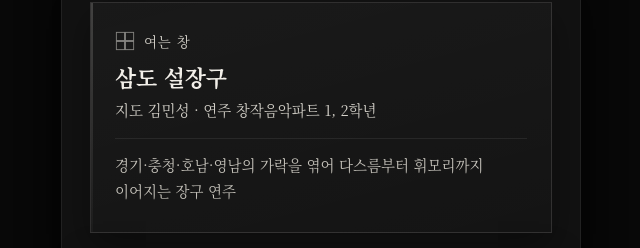
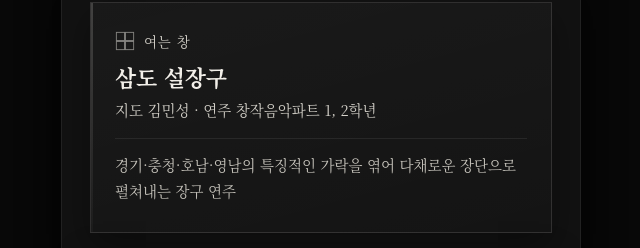
Before and after one commit to cau-tradarts/cau-tradarts.github.io, a plain HTML site: page index.html in a window 1280 px wide. Shown: the part 2980-3228 px from the top of the page, 319-959 px from the left. Drawn offline with nearby package versions, Linux system fonts and the light colour scheme.

Commit message:
Update index.html

```diff
--- a/index.html
+++ b/index.html
@@ -398,7 +398,7 @@ footer .ft-mark{display:inline-block;margin-bottom:10px;opacity:.85}
   ];
   const edge=(n,tag,t,by,ln,who='',wm='',sub=false)=>`<article class="edge${sub?' sub-stage':''} rv">${wm?`<span class="edge-wm" aria-hidden="true">${wm}</span>`:''}<div><p class="tag">${icon(n)}${tag}</p><h3>${t}</h3><p class="by">${by}</p><p class="ln">${ln}</p>${who?`<p class="who">${who.split(' · ').map(x=>`<span class="nw">${x}</span>`).join(' · ')}</p>`:''}</div></article>`;
   $('prog').innerHTML=
-    edge(0,'여는 창','삼도 설장구','지도 김민성 · 연주 창작음악파트 <span class="nw">1, 2학년</span>','경기·충청·호남·영남의 가락을 엮어 다스름부터 휘모리까지 이어지는 장구 <span class="nw">연주</span>','','',true)+
+    edge(0,'여는 창','삼도 설장구','지도 김민성 · 연주 창작음악파트 <span class="nw">1, 2학년</span>','경기·충청·호남·영남의 특징적인 가락을 엮어 다채로운 장단으로 펼쳐내는 장구 <span class="nw">연주</span>','','',true)+
     W.map(w=>edge(w.n,`제${w.n}창`,w.t,w.by,w.ln,w.who,`0${w.n}`,false)).join('')+
     edge(5,'열린 창','동부민요 메들리 · 범범태평가','지휘 소서현 · 합창 <span class="nw">창작음악파트 전학년</span>','네 곡의 동부민요 선율을 엮은 메들리와 태평을 기원하는 <span class="nw">합창곡</span>','<b>피아노</b> 김서영 · <b>타악</b> 김민성','',true);
 
```
